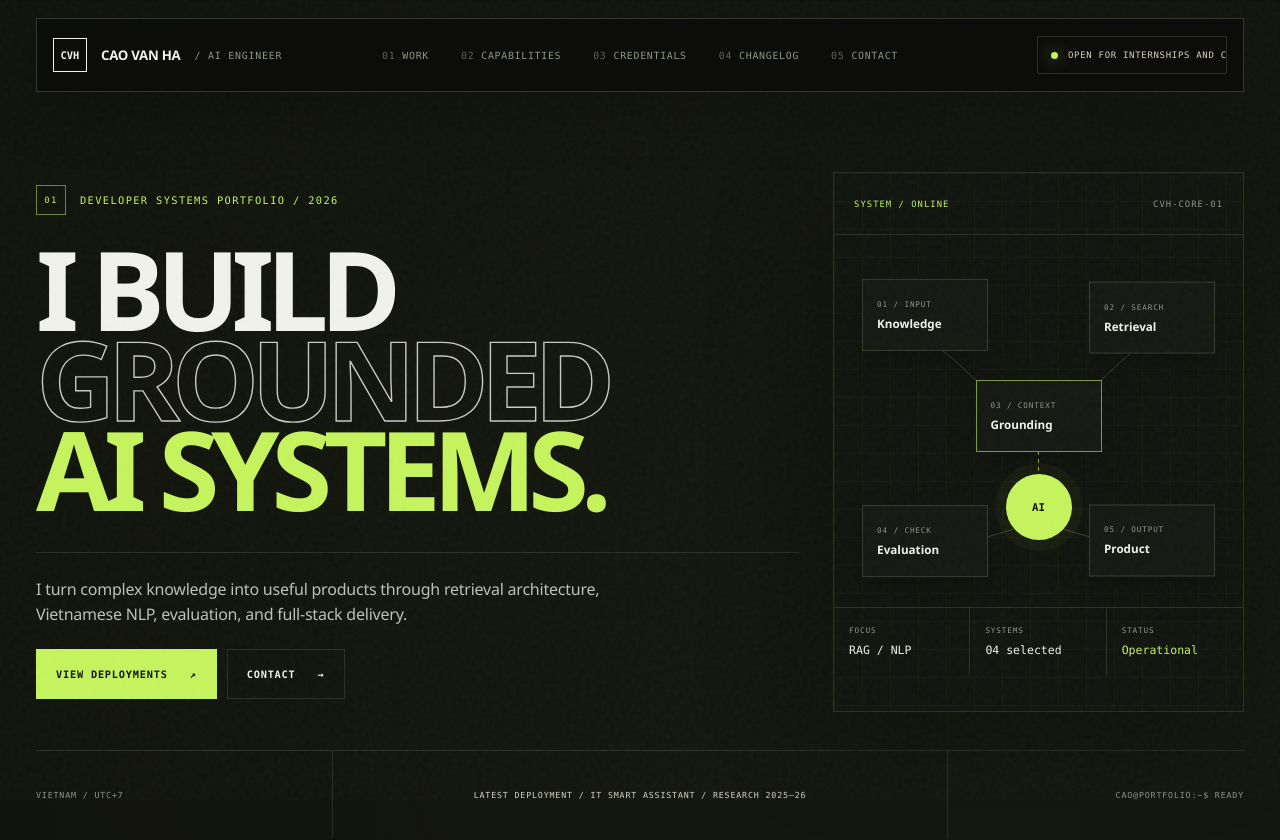
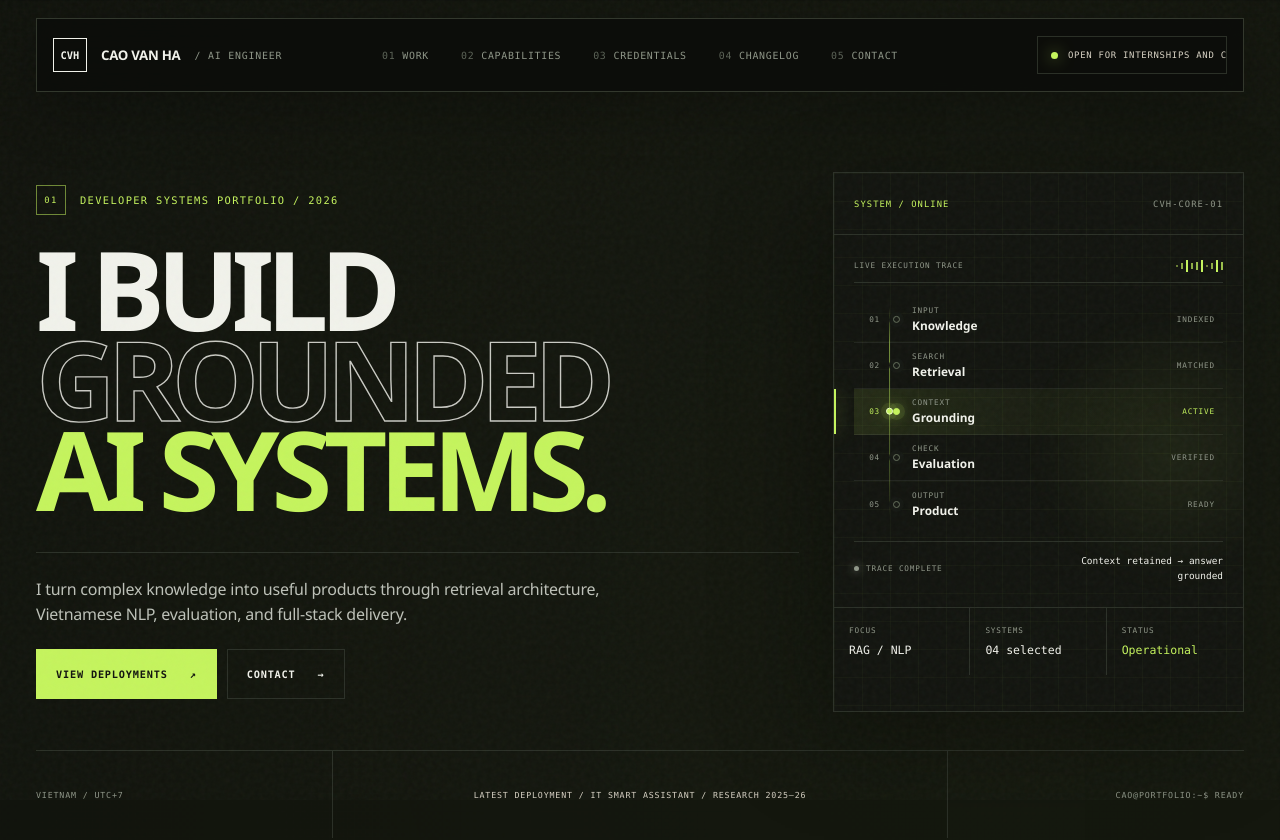
Before and after one commit to CaoRIV/portfolio, a React (Vite) app: page / in a window 1280 px wide. Shown: the top 840 px of the page. Built offline with nearby package versions, Linux system fonts and the light colour scheme.

Commit message:
feat: redesign portfolio system visuals

```diff
--- a/src/components/Hero.jsx
+++ b/src/components/Hero.jsx
@@ -3,12 +3,12 @@ import { motion } from "framer-motion";
 import { profile } from "../data/profile";
 import { reveal } from "../animation";
 
-const nodes = [
-  { className: "system-node-a", code: "01 / INPUT", label: "Knowledge" },
-  { className: "system-node-b", code: "02 / SEARCH", label: "Retrieval" },
-  { className: "system-node-c", code: "03 / CONTEXT", label: "Grounding" },
-  { className: "system-node-d", code: "04 / CHECK", label: "Evaluation" },
-  { className: "system-node-e", code: "05 / OUTPUT", label: "Product" }
+const stages = [
+  { code: "01", eyebrow: "Input", label: "Knowledge", state: "indexed" },
+  { code: "02", eyebrow: "Search", label: "Retrieval", state: "matched" },
+  { code: "03", eyebrow: "Context", label: "Grounding", state: "active" },
+  { code: "04", eyebrow: "Check", label: "Evaluation", state: "verified" },
+  { code: "05", eyebrow: "Output", label: "Product", state: "ready" }
 ];
 
 export function Hero({ reduceMotion }) {
@@ -54,31 +54,40 @@ export function Hero({ reduceMotion }) {
             <span>cvh-core-01</span>
           </div>
           <div className="system-map">
-            <svg viewBox="0 0 500 420" preserveAspectRatio="none" aria-hidden="true">
-              <path d="M92 118 C150 118 174 190 250 206" />
-              <path d="M408 118 C350 118 326 190 250 206" />
-              <path className="signal-path" d="M250 217 L250 287" />
-              <path d="M250 323 C195 340 150 352 92 357" />
-              <path d="M250 323 C305 340 350 352 408 357" />
-            </svg>
-            {nodes.map((node, index) => (
-              <motion.div
-                className={`system-node ${node.className}`}
-                key={node.label}
-                animate={reduceMotion ? {} : { y: [0, index % 2 ? 4 : -4, 0] }}
-                transition={{ duration: 5.5 + index * 0.6, repeat: Infinity, ease: "easeInOut" }}
-              >
-                <small>{node.code}</small>
-                <strong>{node.label}</strong>
-              </motion.div>
-            ))}
-            <motion.div
-              className="system-core"
-              animate={reduceMotion ? {} : { boxShadow: ["0 0 0 8px rgba(197,244,93,.06)", "0 0 0 14px rgba(197,244,93,.015)", "0 0 0 8px rgba(197,244,93,.06)"] }}
-              transition={{ duration: 3.2, repeat: Infinity }}
-            >
-              AI
-            </motion.div>
+            <div className="system-trace-head">
+              <span>Live execution trace</span>
+              <div className="trace-wave" aria-hidden="true">
+                {Array.from({ length: 10 }, (_, index) => <i key={index} />)}
+              </div>
+            </div>
+            <div className="system-stage-list">
+              <motion.span
+                className="system-packet"
+                aria-hidden="true"
+                animate={reduceMotion ? {} : { y: [0, 228] }}
+                transition={{ duration: 4.8, repeat: Infinity, ease: "linear" }}
+              />
+              {stages.map((stage, index) => (
+                <motion.div
+                  className={["system-stage", index === 0 && "system-node-a", index === 2 && "is-active"].filter(Boolean).join(" ")}
+                  key={stage.label}
+                  animate={reduceMotion || index !== 0 ? {} : { y: [0, -2, 0] }}
+                  transition={{ duration: 3.6, repeat: Infinity, ease: "easeInOut" }}
+                >
+                  <small className="stage-code">{stage.code}</small>
+                  <span className="stage-marker" aria-hidden="true" />
+                  <span className="stage-copy">
+                    <small>{stage.eyebrow}</small>
+                    <strong>{stage.label}</strong>
+                  </span>
+                  <small className="stage-state">{stage.state}</small>
+                </motion.div>
+              ))}
+            </div>
+            <div className="system-result">
+              <span><i aria-hidden="true" /> Trace complete</span>
+              <strong>Context retained → answer grounded</strong>
+            </div>
           </div>
           <div className="system-telemetry">
             <div><small>Focus</small><strong>RAG / NLP</strong></div>
--- a/src/components/Work.jsx
+++ b/src/components/Work.jsx
@@ -55,18 +55,48 @@ function SentimentArtifact({ visual }) {
   );
 }
 
-function VisionArtifact({ flow }) {
+function VisionArtifact({ visual }) {
   return (
     <div className="artifact-body vision-artifact">
       <div className="vision-frame">
-        <span className="scan-line" />
-        <div className="vision-shape"><span /><span /><span /></div>
-        <small>Image input / scan</small>
+        <div className="vision-frame-head">
+          <small>Illustrative scan / model surface</small>
+          <span><i aria-hidden="true" /> Model ready</span>
+        </div>
+        <span className="vision-corner vision-corner-nw" aria-hidden="true" />
+        <span className="vision-corner vision-corner-ne" aria-hidden="true" />
+        <span className="vision-corner vision-corner-sw" aria-hidden="true" />
+        <span className="vision-corner vision-corner-se" aria-hidden="true" />
+        <span className="scan-line" aria-hidden="true" />
+        <svg className="vision-subject" viewBox="0 0 320 260" role="img" aria-label="Abstract animal recognition target">
+          <path className="subject-fill" d="M78 104 60 45l58 33c13-9 27-13 42-13s29 4 42 13l58-33-18 59c13 18 19 38 17 59-4 45-44 78-99 78s-95-33-99-78c-2-21 4-41 17-59Z" />
+          <path className="subject-outline" d="M78 104 60 45l58 33c13-9 27-13 42-13s29 4 42 13l58-33-18 59c13 18 19 38 17 59-4 45-44 78-99 78s-95-33-99-78c-2-21 4-41 17-59Z" />
+          <path className="subject-detail" d="m82 63 8 34m148-34-8 34M115 120l26 8m64-8-26 8m-61 20 22 5m62-5-22 5m-20-62v34m-17 42 17 11 17-11m-17 11v20m0 0c-12 0-22-5-28-13m28 13c12 0 22-5 28-13M93 179l43 5m-49 13 49-5m91-13-43 5m49 13-49-5" />
+          <path className="subject-eye" d="M109 139c10-8 22-8 32 0-8 10-24 10-32 0Zm70 0c10-8 22-8 32 0-8 10-24 10-32 0Z" />
+        </svg>
+        <div className="vision-frame-label">
+          <small>Input channel</small>
+          <strong>Species recognition</strong>
+        </div>
       </div>
-      <div className="vision-flow">
-        {flow.slice(1).map((step, index) => (
-          <div key={step}><small>{String(index + 2).padStart(2, "0")}</small><strong>{step}</strong></div>
-        ))}
+      <div className="vision-analysis">
+        <div className="vision-analysis-head">
+          <small>Model evidence</small>
+          <strong>Classification surface</strong>
+        </div>
+        <div className="vision-metrics">
+          <div><strong>{visual.testAccuracy}</strong><small>Test accuracy</small></div>
+          <div><strong>{visual.classes}</strong><small>Species classes</small></div>
+        </div>
+        <div className="vision-flow">
+          {visual.flow.map((step, index) => (
+            <div key={step}>
+              <small>{String(index + 1).padStart(2, "0")}</small>
+              <strong>{step}</strong>
+              <span><i aria-hidden="true" /> ready</span>
+            </div>
+          ))}
+        </div>
       </div>
     </div>
   );
@@ -83,7 +113,7 @@ function ProjectArtifact({ project }) {
       {visual.kind === "pipeline" && <PipelineArtifact flow={visual.flow} />}
       {visual.kind === "churn" && <ChurnArtifact visual={visual} />}
       {visual.kind === "sentiment" && <SentimentArtifact visual={visual} />}
-      {visual.kind === "vision" && <VisionArtifact flow={visual.flow} />}
+      {visual.kind === "vision" && <VisionArtifact visual={visual} />}
       <div className="artifact-foot">
         <div><small>Domain</small><strong>{project.category}</strong></div>
         <div><small>Mode</small><strong>{visual.mode}</strong></div>
--- a/src/data/profile.js
+++ b/src/data/profile.js
@@ -100,6 +100,8 @@ export const profile = {
         kind: "vision",
         label: "Vision pipeline",
         mode: "Image classification",
+        testAccuracy: "91.7%",
+        classes: "90",
         flow: ["Image upload", "TensorFlow model", "Species profile", "Saved collection"]
       }
     }
--- a/src/styles.css
+++ b/src/styles.css
@@ -451,42 +451,207 @@ textarea:focus-visible {
 
 .system-map {
   position: relative;
+  z-index: 1;
+  display: grid;
   height: 420px;
-}
-
-.system-map svg {
+  grid-template-rows: auto minmax(0, 1fr) auto;
+  padding: 18px 20px 16px;
+}
+
+.system-map::after {
+  content: "";
   position: absolute;
-  inset: 0;
-  width: 100%;
-  height: 100%;
-}
-
-.system-map path {
-  fill: none;
-  stroke: var(--line-strong);
-  stroke-width: 1;
-}
-
-.system-map .signal-path {
-  stroke: var(--signal);
-  stroke-dasharray: 4 5;
-}
-
-.system-node {
+  z-index: -1;
+  top: 18%;
+  right: -18%;
+  width: 72%;
+  aspect-ratio: 1;
+  border-radius: 50%;
+  background: radial-gradient(circle, rgba(197, 244, 93, 0.075), transparent 67%);
+  filter: blur(12px);
+  pointer-events: none;
+}
+
+.system-trace-head {
+  display: flex;
+  min-height: 34px;
+  align-items: center;
+  justify-content: space-between;
+  gap: 18px;
+  border-bottom: 1px solid var(--line);
+  color: var(--muted);
+  font: 0.48rem var(--mono);
+  letter-spacing: 0.11em;
+  text-transform: uppercase;
+}
+
+.trace-wave {
+  display: flex;
+  height: 16px;
+  align-items: center;
+  gap: 3px;
+}
+
+.trace-wave i {
+  display: block;
+  width: 2px;
+  height: 4px;
+  background: var(--signal);
+  animation: trace-wave 1.4s ease-in-out infinite;
+  transform-origin: center;
+}
+
+.trace-wave i:nth-child(2n) { animation-delay: -0.4s; }
+.trace-wave i:nth-child(3n) { animation-delay: -0.8s; }
+.trace-wave i:nth-child(5n) { animation-delay: -1.1s; }
+
+.system-stage-list {
+  position: relative;
+  display: grid;
+  min-height: 0;
+  align-content: center;
+}
+
+.system-stage-list::before {
+  content: "";
   position: absolute;
+  z-index: 0;
+  top: 24px;
+  bottom: 24px;
+  left: 35px;
+  width: 1px;
+  background: linear-gradient(transparent, rgba(197, 244, 93, 0.55) 18%, rgba(197, 244, 93, 0.22) 82%, transparent);
+}
+
+.system-packet {
+  position: absolute;
+  z-index: 4;
+  top: 24px;
+  left: 32px;
+  width: 7px;
+  height: 7px;
+  border: 1px solid #efffc8;
+  border-radius: 50%;
+  background: var(--signal);
+  box-shadow: 0 0 0 5px rgba(197, 244, 93, 0.08), 0 0 18px rgba(197, 244, 93, 0.8);
+}
+
+.system-stage {
+  position: relative;
+  z-index: 1;
+  display: grid;
+  min-height: 54px;
+  grid-template-columns: 26px 16px minmax(0, 1fr) auto;
+  align-items: center;
+  gap: 8px;
+  border-bottom: 1px solid rgba(154, 162, 145, 0.12);
+  padding: 0 8px 0 0;
+}
+
+.system-stage:last-child {
+  border-bottom: 0;
+}
+
+.system-stage.is-active {
+  background: linear-gradient(90deg, rgba(197, 244, 93, 0.105), rgba(197, 244, 93, 0.025) 68%, transparent);
+}
+
+.system-stage.is-active::after {
+  content: "";
+  position: absolute;
+  top: 0;
+  bottom: 0;
+  left: -20px;
+  width: 2px;
+  background: var(--signal);
+  box-shadow: 0 0 18px rgba(197, 244, 93, 0.55);
+}
+
+.stage-code {
+  color: #6e7568;
+  text-align: right;
+}
+
+.stage-marker {
+  position: relative;
   z-index: 2;
-  display: grid;
-  width: 126px;
-  min-height: 72px;
-  align-content: center;
+  display: block;
+  width: 7px;
+  height: 7px;
+  justify-self: center;
+  border: 1px solid #65705c;
+  border-radius: 50%;
+  background: #171a14;
+  box-shadow: 0 0 0 4px #151813;
+}
+
+.system-stage.is-active .stage-marker {
+  border-color: var(--signal);
+  background: var(--signal);
+  box-shadow: 0 0 0 5px rgba(197, 244, 93, 0.1), 0 0 14px rgba(197, 244, 93, 0.5);
+}
+
+.stage-copy {
+  display: grid;
+  min-width: 0;
+  gap: 2px;
+}
+
+.stage-copy strong {
+  overflow: hidden;
+  font-size: 0.74rem;
+  font-weight: 600;
+  text-overflow: ellipsis;
+  white-space: nowrap;
+}
+
+.stage-state {
+  color: #737a6d;
+  text-align: right;
+}
+
+.system-stage.is-active .stage-state,
+.system-stage.is-active .stage-code {
+  color: var(--signal);
+}
+
+.system-result {
+  display: flex;
+  min-height: 54px;
+  align-items: center;
+  justify-content: space-between;
+  gap: 18px;
+  border-top: 1px solid var(--line);
+}
+
+.system-result span {
+  display: inline-flex;
+  flex: 0 0 auto;
+  align-items: center;
   gap: 7px;
-  border: 1px solid #353b30;
-  background: #151813;
-  padding: 12px 14px;
-  box-shadow: 0 14px 30px rgba(0, 0, 0, 0.22);
-}
-
-.system-node small,
+  color: var(--signal);
+}
+
+.system-result span i,
+.vision-frame-head span i,
+.vision-flow span i {
+  display: block;
+  width: 5px;
+  height: 5px;
+  border-radius: 50%;
+  background: currentColor;
+  box-shadow: 0 0 10px currentColor;
+}
+
+.system-result strong {
+  max-width: 190px;
+  font: 500 0.59rem var(--mono);
+  line-height: 1.5;
+  text-align: right;
+}
+
+.system-stage small,
+.system-result span,
 .system-telemetry small,
 .artifact-node small,
 .churn-artifact small,
@@ -500,30 +665,9 @@ textarea:focus-visible {
   text-transform: uppercase;
 }
 
-.system-node strong {
-  font-size: 0.73rem;
-  font-weight: 600;
-}
-
-.system-node-a { top: 46px; left: 28px; }
-.system-node-b { top: 46px; right: 28px; }
-.system-node-c { top: 170px; left: calc(50% - 63px); border-color: rgba(197, 244, 93, 0.6); }
-.system-node-d { bottom: 30px; left: 28px; }
-.system-node-e { right: 28px; bottom: 30px; }
-
-.system-core {
-  position: absolute;
-  z-index: 3;
-  top: 278px;
-  left: calc(50% - 33px);
-  display: grid;
-  width: 66px;
-  height: 66px;
-  place-items: center;
-  border-radius: 50%;
-  background: var(--signal);
-  color: #11130e;
-  font: 800 0.67rem var(--mono);
+@keyframes trace-wave {
+  0%, 100% { transform: scaleY(0.45); opacity: 0.45; }
+  50% { transform: scaleY(2.8); opacity: 1; }
 }
 
 .system-telemetry,
@@ -998,9 +1142,9 @@ textarea:focus-visible {
 
 .vision-artifact {
   display: grid;
-  grid-template-columns: 1.15fr 0.85fr;
-  gap: 32px;
-  padding: 38px;
+  grid-template-columns: minmax(0, 1.08fr) minmax(235px, 0.92fr);
+  gap: 26px;
+  padding: 30px;
 }
 
 .vision-frame {
@@ -1010,67 +1154,212 @@ textarea:focus-visible {
   place-items: center;
   border: 1px solid #384032;
   background:
-    linear-gradient(rgba(197, 244, 93, 0.04) 1px, transparent 1px),
-    linear-gradient(90deg, rgba(197, 244, 93, 0.04) 1px, transparent 1px),
-    #121510;
-  background-size: 24px 24px;
-}
-
-.vision-frame > small {
+    radial-gradient(circle at 50% 48%, rgba(197, 244, 93, 0.11), transparent 34%),
+    linear-gradient(rgba(197, 244, 93, 0.035) 1px, transparent 1px),
+    linear-gradient(90deg, rgba(197, 244, 93, 0.035) 1px, transparent 1px),
+    #10130f;
+  background-size: auto, 24px 24px, 24px 24px, auto;
+}
+
+.vision-frame::after {
+  content: "";
   position: absolute;
-  right: 14px;
-  bottom: 12px;
-}
+  inset: 0;
+  background: linear-gradient(180deg, rgba(10, 12, 9, 0.28), transparent 25%, transparent 70%, rgba(10, 12, 9, 0.72));
+  pointer-events: none;
+}
+
+.vision-frame-head {
+  position: absolute;
+  z-index: 4;
+  top: 15px;
+  right: 16px;
+  left: 16px;
+  display: flex;
+  align-items: center;
+  justify-content: space-between;
+  gap: 14px;
+}
+
+.vision-frame-head span {
+  display: inline-flex;
+  flex: 0 0 auto;
+  align-items: center;
+  gap: 7px;
+  color: var(--signal);
+  font: 0.46rem var(--mono);
+  letter-spacing: 0.08em;
+  text-transform: uppercase;
+}
+
+.vision-corner {
+  position: absolute;
+  z-index: 3;
+  width: 24px;
+  height: 24px;
+  border-color: rgba(197, 244, 93, 0.68);
+  border-style: solid;
+}
+
+.vision-corner-nw { top: 52px; left: 18px; border-width: 1px 0 0 1px; }
+.vision-corner-ne { top: 52px; right: 18px; border-width: 1px 1px 0 0; }
+.vision-corner-sw { bottom: 64px; left: 18px; border-width: 0 0 1px 1px; }
+.vision-corner-se { right: 18px; bottom: 64px; border-width: 0 1px 1px 0; }
 
 .scan-line {
   position: absolute;
+  z-index: 5;
+  top: 21%;
+  left: 7%;
+  width: 86%;
+  height: 1px;
+  background: linear-gradient(90deg, transparent, var(--signal) 15%, #efffc8 50%, var(--signal) 85%, transparent);
+  box-shadow: 0 0 20px rgba(197, 244, 93, 0.7);
+  animation: vision-scan 4.8s cubic-bezier(0.45, 0, 0.55, 1) infinite;
+}
+
+.vision-subject {
+  position: relative;
   z-index: 2;
-  top: 45%;
-  left: 8%;
-  width: 84%;
-  height: 1px;
-  background: var(--signal);
-  box-shadow: 0 0 18px rgba(197, 244, 93, 0.62);
-}
-
-.vision-shape {
-  position: relative;
-  width: 210px;
-  height: 160px;
-  border: 1px solid rgba(197, 244, 93, 0.45);
-  border-radius: 46% 54% 42% 58% / 58% 42% 58% 42%;
-}
-
-.vision-shape span {
+  width: min(82%, 320px);
+  overflow: visible;
+  filter: drop-shadow(0 20px 40px rgba(0, 0, 0, 0.45));
+}
+
+.subject-fill {
+  fill: rgba(197, 244, 93, 0.035);
+}
+
+.subject-outline,
+.subject-detail {
+  fill: none;
+  stroke-linecap: round;
+  stroke-linejoin: round;
+}
+
+.subject-outline {
+  stroke: rgba(197, 244, 93, 0.78);
+  stroke-width: 1.35;
+  stroke-dasharray: 790;
+  animation: vision-trace 6s ease-in-out infinite;
+}
+
+.subject-detail {
+  stroke: rgba(237, 240, 230, 0.33);
+  stroke-width: 1;
+}
+
+.subject-eye {
+  fill: var(--signal);
+  opacity: 0.78;
+  filter: drop-shadow(0 0 7px rgba(197, 244, 93, 0.8));
+}
+
+.vision-frame-label {
   position: absolute;
-  border: 1px solid var(--line-strong);
-  border-radius: 50%;
-}
-
-.vision-shape span:nth-child(1) { width: 44px; height: 44px; top: 20px; left: 32px; }
-.vision-shape span:nth-child(2) { width: 66px; height: 66px; right: 30px; bottom: 24px; }
-.vision-shape span:nth-child(3) { width: 14px; height: 14px; top: 58px; right: 50%; background: var(--signal); }
+  z-index: 4;
+  bottom: 17px;
+  left: 18px;
+  display: grid;
+  gap: 5px;
+}
+
+.vision-frame-label strong {
+  font: 600 0.67rem var(--mono);
+  letter-spacing: 0.03em;
+}
+
+.vision-analysis {
+  display: grid;
+  min-width: 0;
+  grid-template-rows: auto auto minmax(0, 1fr);
+  border-top: 1px solid var(--line);
+}
+
+.vision-analysis-head {
+  display: grid;
+  gap: 7px;
+  border-bottom: 1px solid var(--line);
+  padding: 17px 0;
+}
+
+.vision-analysis-head strong {
+  font-size: 0.78rem;
+  font-weight: 600;
+}
+
+.vision-metrics {
+  display: grid;
+  grid-template-columns: 1fr 1fr;
+  border-bottom: 1px solid var(--line);
+}
+
+.vision-metrics > div {
+  display: grid;
+  gap: 7px;
+  padding: 18px 12px 18px 0;
+}
+
+.vision-metrics > div + div {
+  border-left: 1px solid var(--line);
+  padding-right: 0;
+  padding-left: 16px;
+}
+
+.vision-metrics strong {
+  color: var(--signal);
+  font: 700 1.42rem var(--mono);
+  letter-spacing: -0.05em;
+}
 
 .vision-flow {
   display: grid;
   align-content: center;
-  border-top: 1px solid var(--line);
 }
 
 .vision-flow > div {
   display: grid;
-  min-height: 92px;
-  grid-template-columns: 42px 1fr;
-  align-items: center;
-  border-bottom: 1px solid var(--line);
-}
-
-.vision-flow small {
+  min-height: 56px;
+  grid-template-columns: 28px minmax(0, 1fr) auto;
+  align-items: center;
+  gap: 8px;
+  border-bottom: 1px solid rgba(154, 162, 145, 0.13);
+}
+
+.vision-flow > div:last-child {
+  border-bottom: 0;
+}
+
+.vision-flow > div > small {
   color: var(--signal);
 }
 
 .vision-flow strong {
-  font-size: 0.78rem;
+  overflow: hidden;
+  font-size: 0.7rem;
+  font-weight: 600;
+  text-overflow: ellipsis;
+  white-space: nowrap;
+}
+
+.vision-flow span {
+  display: inline-flex;
+  align-items: center;
+  gap: 6px;
+  color: #6f7769;
+  font: 0.42rem var(--mono);
+  letter-spacing: 0.08em;
+  text-transform: uppercase;
+}
+
+@keyframes vision-scan {
+  0%, 100% { transform: translateY(0); opacity: 0.35; }
+  50% { transform: translateY(230px); opacity: 1; }
+}
+
+@keyframes vision-trace {
+  0%, 100% { stroke-dashoffset: 0; opacity: 0.58; }
+  50% { stroke-dashoffset: 155; opacity: 1; }
 }
 
 .artifact-foot strong {
@@ -1651,10 +1940,13 @@ textarea:focus-visible {
 
   .system-map {
     height: 372px;
-  }
-
-  .system-node-c { top: 145px; }
-  .system-core { top: 239px; }
+    padding-top: 14px;
+    padding-bottom: 12px;
+  }
+
+  .system-stage {
+    min-height: 46px;
+  }
 
   .project-chapter,
   .project-chapter.is-reversed {
@@ -1670,6 +1962,24 @@ textarea:focus-visible {
     height: 420px;
   }
 
+  .vision-artifact {
+    gap: 22px;
+    padding: 24px;
+  }
+
+  .vision-analysis-head {
+    padding: 13px 0;
+  }
+
+  .vision-metrics > div {
+    padding-top: 13px;
+    padding-bottom: 13px;
+  }
+
+  .vision-flow > div {
+    min-height: 47px;
+  }
+
   .pipeline-artifact {
     padding: 0 20px;
   }
@@ -1740,25 +2050,26 @@ textarea:focus-visible {
   }
 
   .system-panel {
-    min-height: 490px;
+    min-height: 510px;
   }
 
   .system-map {
-    height: 332px;
-  }
-
-  .system-node {
-    width: 106px;
-    min-height: 66px;
-    padding: 10px;
-  }
-
-  .system-node-a { left: 18px; }
-  .system-node-b { right: 18px; }
-  .system-node-c { top: 132px; left: calc(50% - 53px); }
-  .system-node-d { left: 18px; }
-  .system-node-e { right: 18px; }
-  .system-core { top: 213px; width: 60px; height: 60px; left: calc(50% - 30px); }
+    height: 350px;
+    padding: 13px 16px 12px;
+  }
+
+  .system-stage {
+    min-height: 44px;
+  }
+
+  .stage-state {
+    display: none;
+  }
+
+  .system-result strong {
+    max-width: 160px;
+    font-size: 0.54rem;
+  }
 
   .section-heading {
     grid-template-columns: 1fr;
@@ -1970,12 +2281,12 @@ textarea:focus-visible {
 
   .system-map {
     height: 360px;
-  }
-
-  .system-node-a { top: 36px; }
-  .system-node-b { top: 36px; }
-  .system-node-c { top: 142px; }
-  .system-core { top: 230px; }
+    padding: 14px 16px 12px;
+  }
+
+  .system-stage {
+    min-height: 46px;
+  }
 
   .system-telemetry > div,
   .artifact-foot > div {
@@ -2176,18 +2487,35 @@ textarea:focus-visible {
     min-height: 45px;
   }
 
+  .project-artifact.artifact-vision {
+    min-height: 750px;
+  }
+
+  .artifact-vision .artifact-body {
+    height: 590px;
+  }
+
   .vision-artifact {
     grid-template-columns: 1fr;
-    gap: 16px;
-    padding: 22px;
+    gap: 14px;
+    padding: 18px;
   }
 
   .vision-frame {
-    min-height: 220px;
+    min-height: 225px;
+  }
+
+  .vision-analysis-head {
+    padding: 10px 0;
+  }
+
+  .vision-metrics > div {
+    padding-top: 10px;
+    padding-bottom: 10px;
   }
 
   .vision-flow > div {
-    min-height: 54px;
+    min-height: 41px;
   }
 
   .capability-matrix {
@@ -2345,12 +2673,17 @@ textarea:focus-visible {
     grid-template-columns: 1fr;
   }
 
-  .system-node {
-    width: 96px;
-  }
-
-  .system-node-c {
-    left: calc(50% - 48px);
+  .system-map {
+    padding-right: 12px;
+    padding-left: 12px;
+  }
+
+  .system-result {
+    gap: 10px;
+  }
+
+  .system-result strong {
+    max-width: 145px;
   }
 
   .system-panel-head span:last-child,
```
